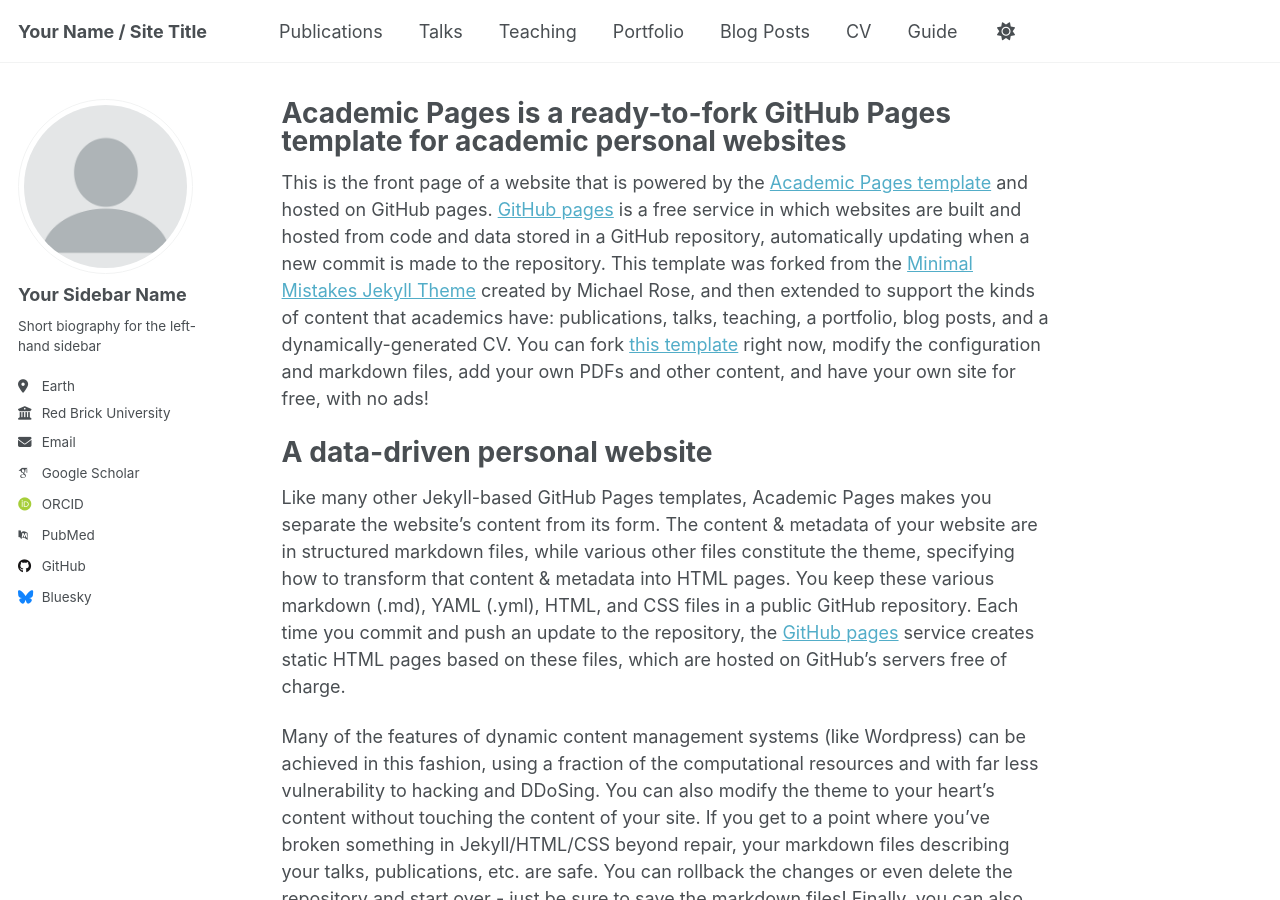
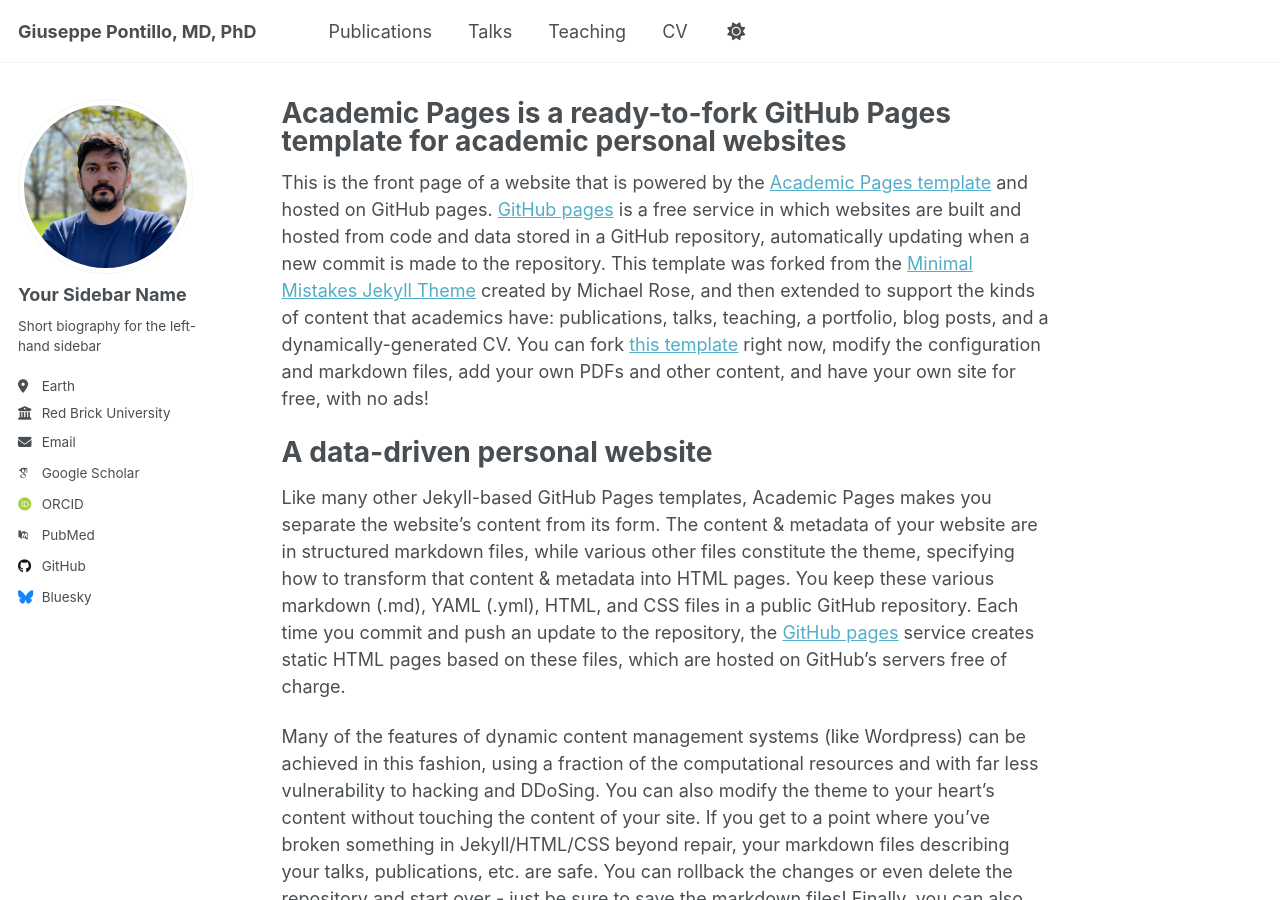
Before and after one commit to giupontillo/giupontillo.github.io, a Jekyll site: the page built from _pages/about.md, in a window 1280 px wide and 900 px high. Built offline with Jekyll 4.4.1, drawn with Linux system fonts in a browser that asks for light colours; some web fonts are replaced.

Commit message:
20250425

```diff
--- a/_config.yml
+++ b/_config.yml
@@ -9,20 +9,20 @@
 # Basic Site Settings
 locale                   : "en-US"
 site_theme               : "default"
-title                    : "Your Name / Site Title"
+title                    : "Giuseppe Pontillo, MD, PhD"
 title_separator          : "-"
 name                     : &name "Your Name"
 description              : &description "personal description"
-url                      : https://academicpages.github.io # the base hostname & protocol for your site e.g. "https://[your GitHub username].github.io"
+url                      : https://giupontillo.github.io # the base hostname & protocol for your site e.g. "https://[your GitHub username].github.io"
 baseurl                  : "" # the subpath of your site, e.g. "/blog"
-repository               : "academicpages/academicpages.github.io"
+repository               : "giupontillo/giupontillo.github.io"
 
 # Site Author - The following control what appear as part of the author content on the side bar.
 #               If a field is blank the icon and link will not appear, otherwise it will be shown.
 #               Additional customization can be done by editing /_includes/author-profile.html
 author:
   # Biographic information
-  avatar           : "profile.png"
+  avatar           : "photo_GP.png"
   name             : "Your Sidebar Name"
   pronouns         : # example: "she/her"
   bio              : "Short biography for the left-hand sidebar"
```
Also changed, not shown: _data/navigation.yml (+0 -12 lines), images/photo_GP.png (added).
